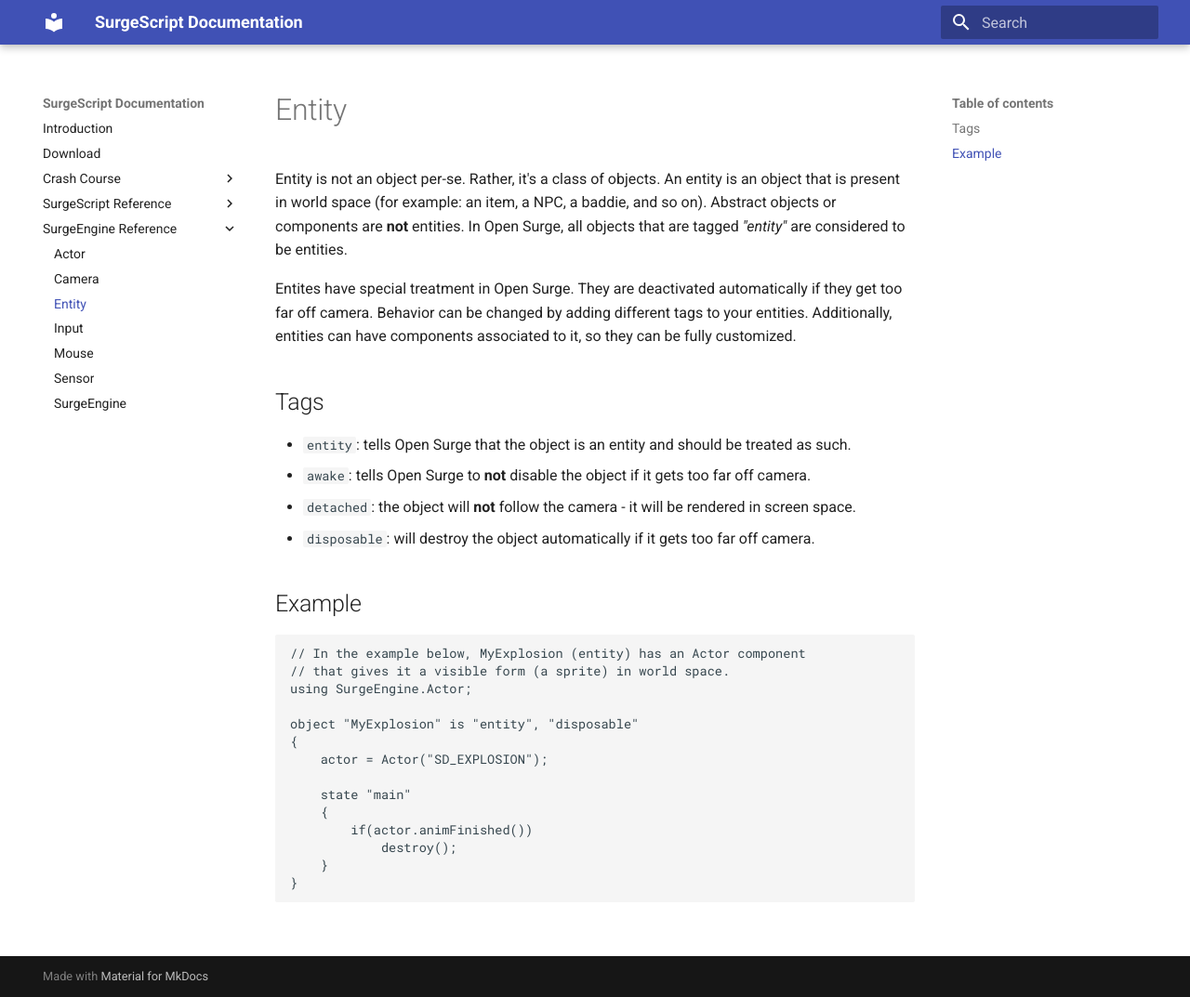
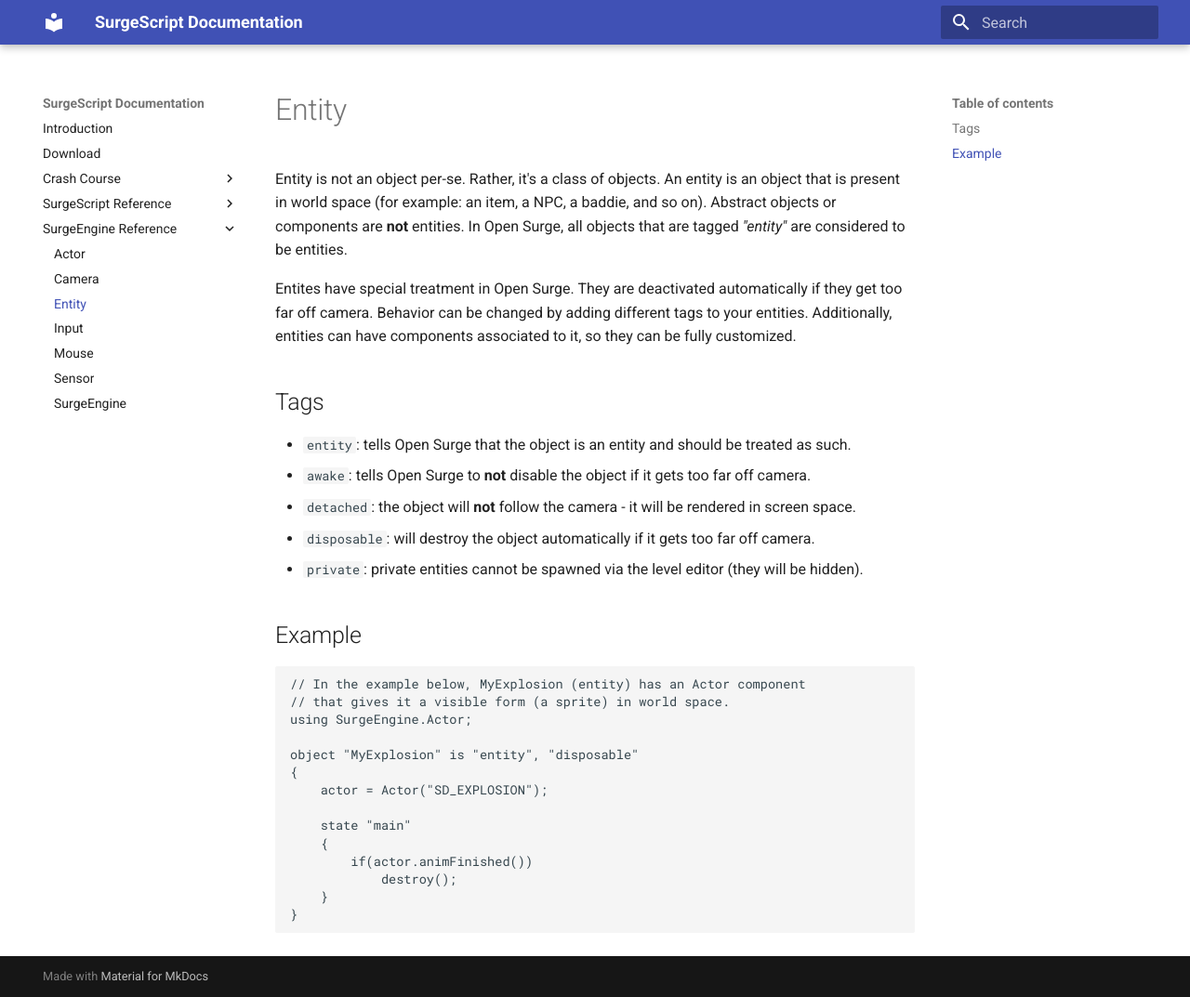
Before and after one commit to alemart/surgescript, an MkDocs documentation site: the page built from docs/engine/entity.md, in a window 1280 px wide and 1073 px high. Shown: the whole window at 93% size. Built offline with MkDocs 1.6.1 and Material for MkDocs 9.7.7, drawn with Linux system fonts in a browser that asks for light colours; old or Windows-style settings are respelled for this version of MkDocs.

Commit message:
Added documentation about private entities.

```diff
--- a/docs/engine/entity.md
+++ b/docs/engine/entity.md
@@ -12,6 +12,7 @@
 * `awake`: tells Open Surge to **not** disable the object if it gets too far off camera.
 * `detached`: the object will **not** follow the camera - it will be rendered in screen space.
 * `disposable`: will destroy the object automatically if it gets too far off camera.
+* `private`: private entities cannot be spawned via the level editor (they will be hidden).
 
 Example
 -------
```
